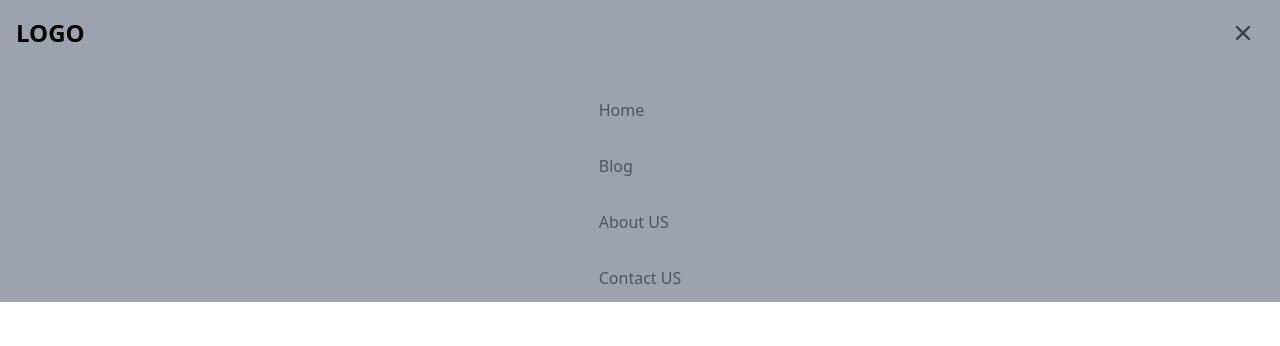
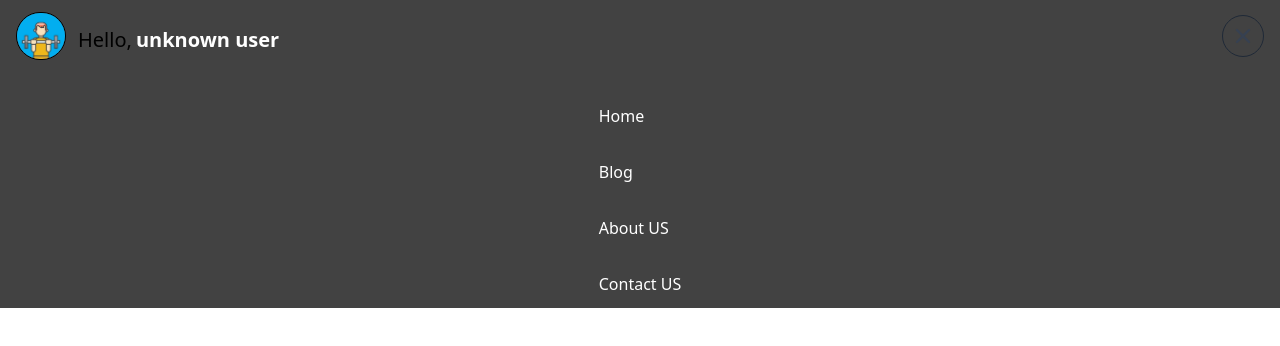
Before and after one commit to kevin7391s/shock_fitness, a Next.js app: page /home in a window 1280 px wide. Both pictures are taken after a click on the button 1244 px from the left and 32 px from the top of the page. Shown: the top 346 px of the page. Built offline with nearby package versions, Linux system fonts and the light colour scheme.

Commit message:
more modification to navbar
//added image and name sections
//changed colors

```diff
--- a/src/components/navbar.tsx
+++ b/src/components/navbar.tsx
@@ -1,19 +1,32 @@
 import { useState } from "react";
+import Image from "next/image";
 
+let defaultImage = "/images/exerciseMan.jpg";
+let name = "unknown user";
 export default function NavBar() {
   const [navbar, setNavbar] = useState(false);
 
   return (
-    <nav className="w-full bg-gray-400 shadow">
+    <nav className="w-full bg-gray-500 " style={{ backgroundColor: "#424242" }}>
       <div className="justify-between px-4 mx-auto lg:max-w-7xl 3xl:items-center 3xl:flex 3xl:px-8">
         <div>
           <div className="flex items-center justify-between py-3 3xl:py-5 3xl:block">
-            <a href="javascript:void(0)">
-              <h2 className="text-2xl font-bold">LOGO</h2>
+            <a href="javascript:void(0)" className="flex ">
+              <Image
+                className="rounded-full border border-black border-1 mr-3"
+                src={defaultImage}
+                alt="Fitness App Logo"
+                width={50}
+                height={50}
+              />
+
+              <h2 className="flex text-xl items-center mt-2 ">
+                Hello, <p className="font-bold ml-1 text-white">{name}</p>
+              </h2>
             </a>
             <div className="3xl:hidden">
               <button
-                className="p-2 text-gray-700 rounded-3xl outline-none focus:border-gray-400 focus:border"
+                className="p-2 text-gray-700 rounded-3xl outline-none focus:border-gray-800 focus:border"
                 onClick={() => setNavbar(!navbar)}
               >
                 {navbar ? (
@@ -35,8 +48,8 @@ export default function NavBar() {
                     fill="none"
                     viewBox="0 0 24 24"
                     strokeWidth={1.5}
-                    stroke="currentColor"
-                    className="w-6 h-6"
+                    stroke="white"
+                    className="w-6 h-6 "
                   >
                     <path
                       strokeLinecap="round"
@@ -56,16 +69,16 @@ export default function NavBar() {
             }`}
           >
             <ul className="items-center justify-center space-y-8 3xl:flex 3xl:space-x-6 3xl:space-y-0">
-              <li className="text-gray-600 hover:text-blue-600">
+              <li className="text-white hover:text-blue-600">
                 <a href="javascript:void(0)">Home</a>
               </li>
-              <li className="text-gray-600 hover:text-blue-600">
+              <li className="text-white hover:text-blue-600">
                 <a href="javascript:void(0)">Blog</a>
               </li>
-              <li className="text-gray-600 hover:text-blue-600">
+              <li className="text-white hover:text-blue-600">
                 <a href="javascript:void(0)">About US</a>
               </li>
-              <li className="text-gray-600 hover:text-blue-600">
+              <li className="text-white hover:text-blue-600">
                 <a href="javascript:void(0)">Contact US</a>
               </li>
             </ul>
```
